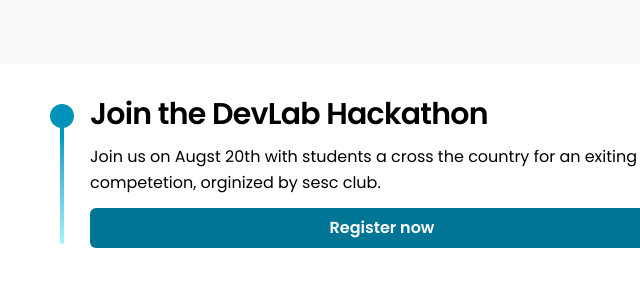
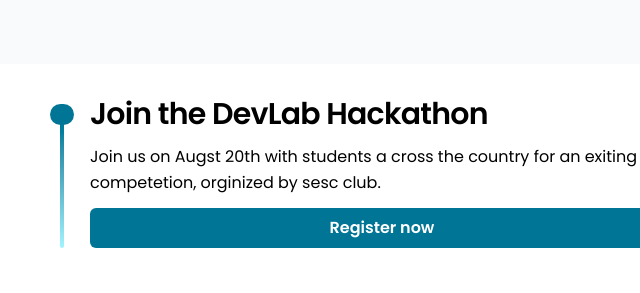
Before and after one commit to MouhamedBourouba/sesc-hackathon, a website: page index.html in a window 1280 px wide. Shown: the top 293 px of the page, 278-918 px from the left. Drawn offline with nearby package versions, Linux system fonts and the light colour scheme; files that its build step writes are made by us from their sources.

Commit message:
made line go max h

```diff
--- a/index.html
+++ b/index.html
@@ -31,8 +31,8 @@
       <section>
         <div class="flex flex-row pt-8 gap-x-4">
           <div class="flex flex-col items-center pt-2">
-            <div class="rounded-full size-6 bg-cyan-600"></div>
-            <div class="rounded-md w-1 h-[120px] bg-gradient-to-b from-cyan-600 to-cyan-200 -mt-1"></div>
+            <div class="rounded-full size-6 bg-cyan-700"></div>
+            <div class="rounded-md w-1 h-full bg-gradient-to-b from-cyan-700 to-cyan-200 -mt-1"></div>
           </div>
 
           <div class="flex flex-col gap-y-3">
```
